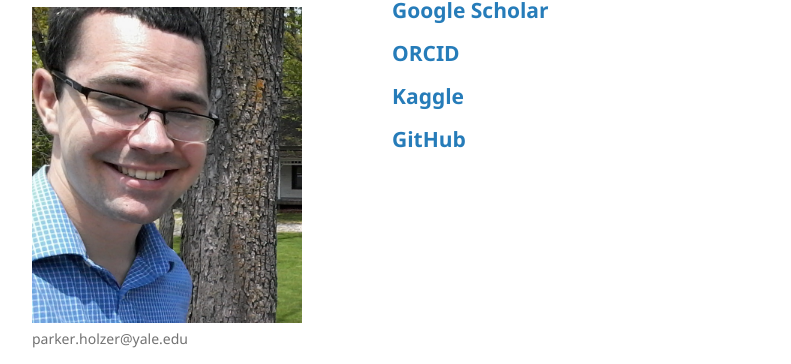
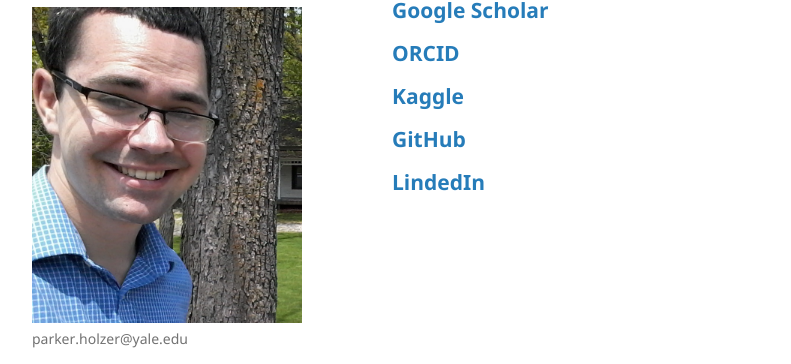
Before and after one commit to parker-holzer/old_personal_website, a Jekyll site: the page built from consulting.md, in a window 1280 px wide. Shown: the part 102-466 px from the top of the page, without its empty margins (178-969 px from the left). Built offline with Jekyll 4.4.1, drawn with Linux system fonts in a browser that asks for light colours; our own code applies the rules of GitHub Pages for plain Markdown files.

Commit message:
add linked

```diff
--- a/consulting.md
+++ b/consulting.md
@@ -8,3 +8,5 @@
 ## [Kaggle](https://www.kaggle.com/parkerholzer)
 
 ## [GitHub](https://github.com/parkerholzer)
+
+## [LindedIn](https://www.linkedin.com/in/parker-holzer-417561a1/)
```
